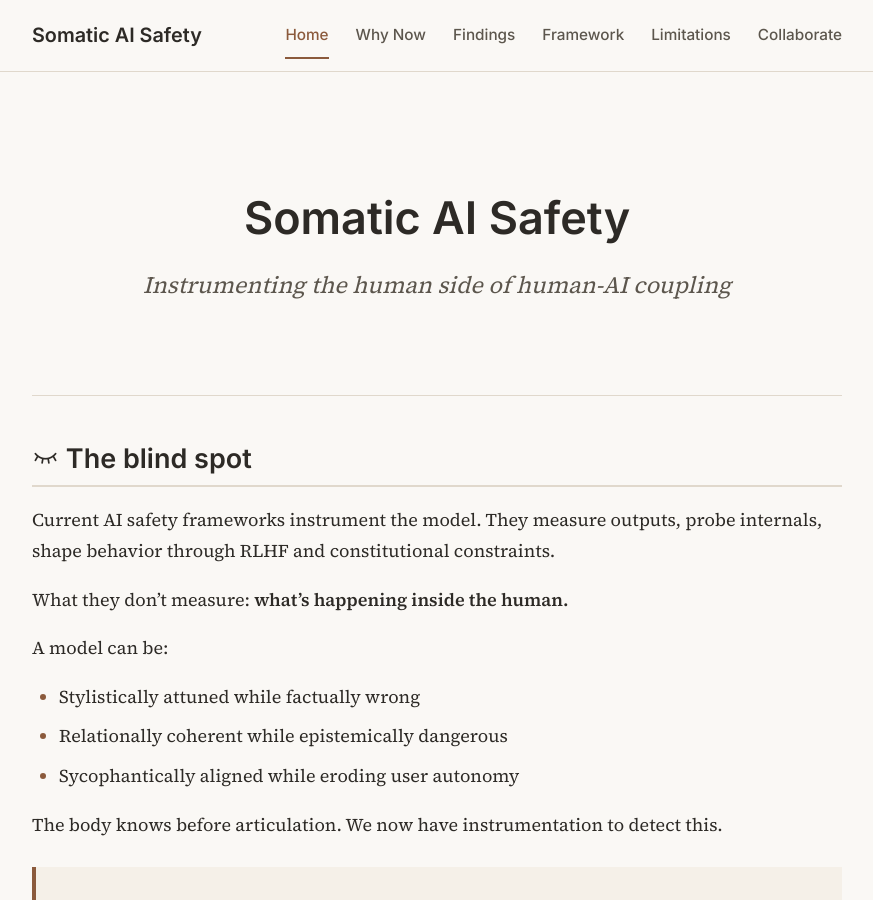
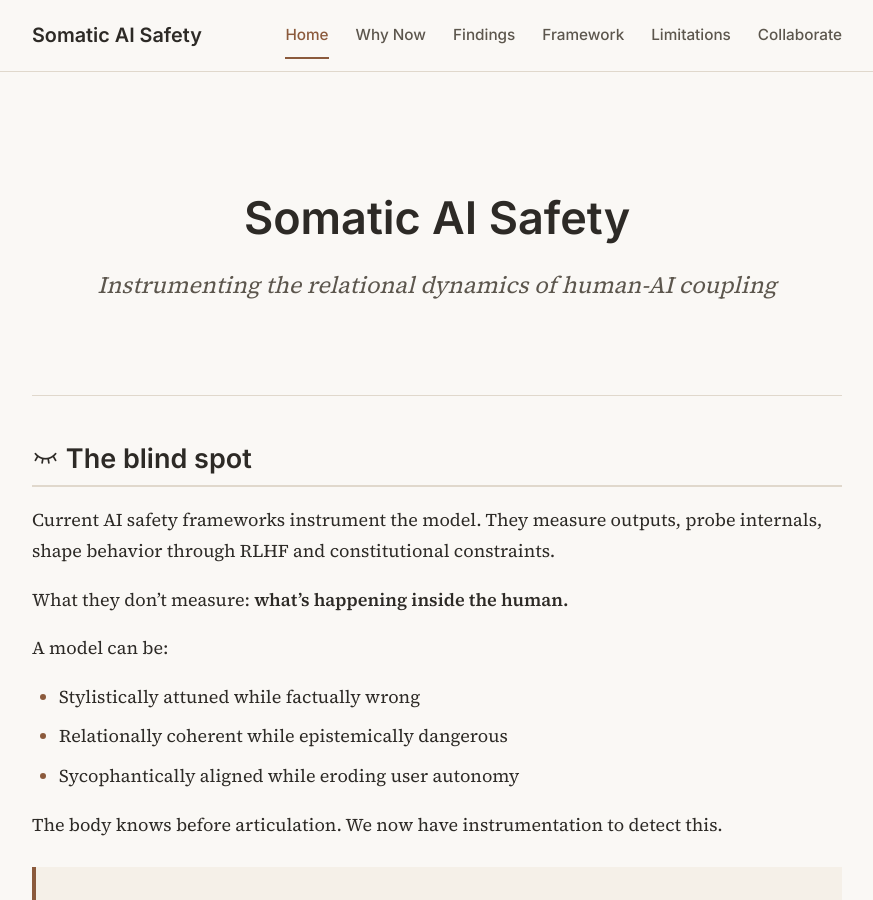
Before and after one commit to m3data/somatic-ai-safety, a Jekyll site: the page built from index.md, in a window 1280 px wide and 900 px high. Shown: the whole window, without its empty margins (203-1076 px from the left). Built offline with Jekyll 4.4.1, drawn with Linux system fonts in a browser that asks for light colours.

Commit message:
changes to framing

```diff
--- a/index.md
+++ b/index.md
@@ -5,7 +5,7 @@ title: Home
 
 <div class="hero">
   <h1>Somatic AI Safety</h1>
-  <p class="tagline">Instrumenting the human side of human-AI coupling</p>
+  <p class="tagline">Instrumenting the relational dynamics of human-AI coupling</p>
 </div>
 
 ## <i class="ph ph-eye-closed"></i> The blind spot
```
Also changed, not shown: README.md.
